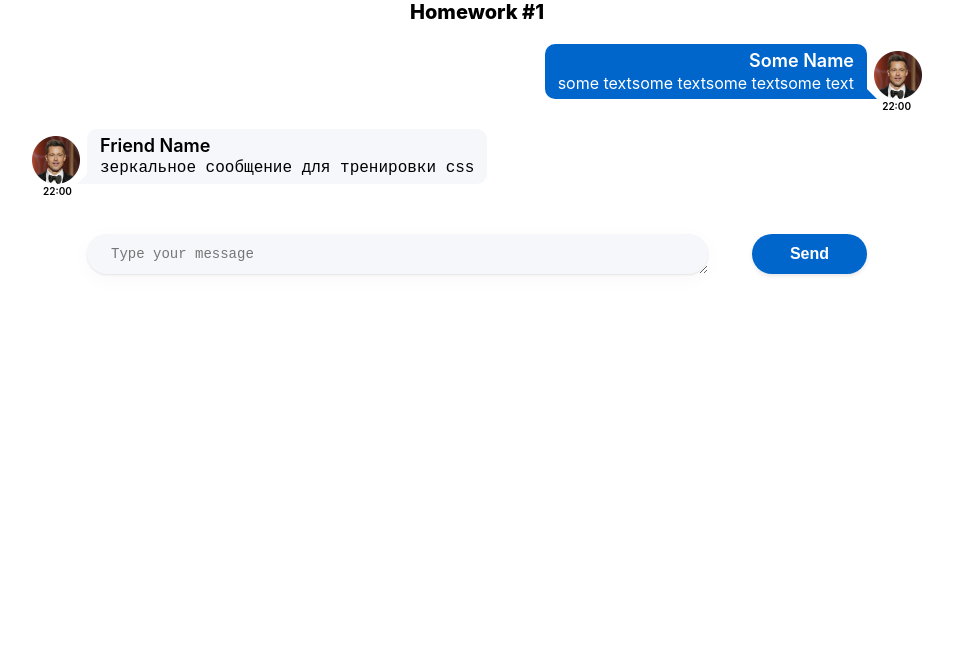
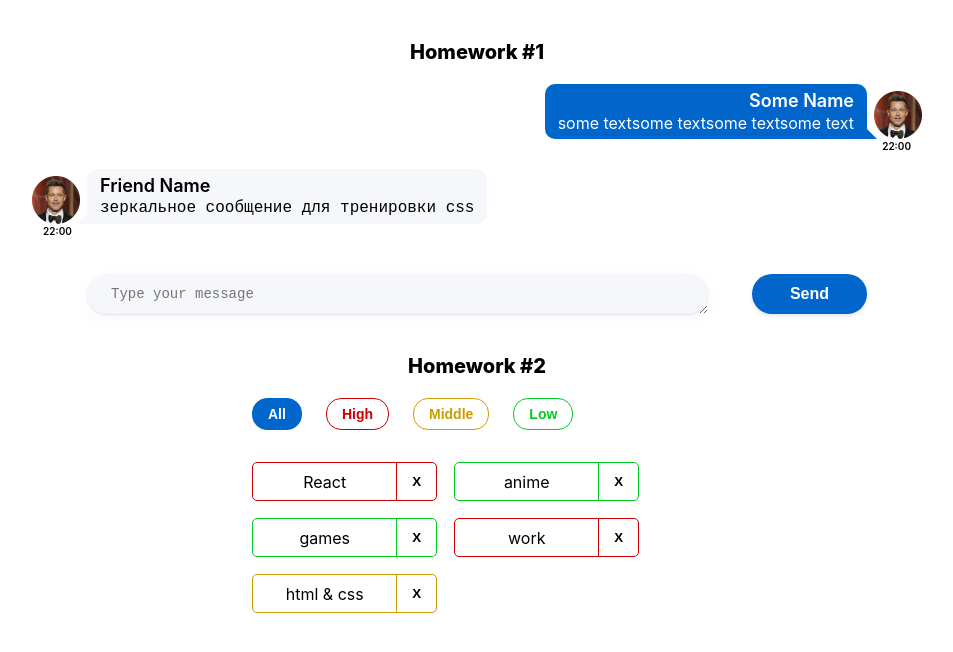
Before and after one commit to Daniyel-Tkachuk/homework-autoCheck-2, a React (Create React App) app: page / in a window 1280 px wide. Shown: the top 652 px of the page, without its empty margins (163-1116 px from the left). Built offline with nearby package versions, Linux system fonts and the light colour scheme.

Commit message:
added HW2

```diff
--- a/src/s1-main/App.module.css
+++ b/src/s1-main/App.module.css
@@ -3,7 +3,9 @@
 }
 
 .hw {
-
+    display: flex;
+    align-items: center;
+    justify-content: center;
 }
 
 .wrapperHW1 {
@@ -20,5 +22,6 @@
     font-size: 20px;
     font-weight: 800;
     text-align: center;
+    margin-top: 40px;
     margin-bottom: 20px;
 }
--- a/src/s1-main/App.tsx
+++ b/src/s1-main/App.tsx
@@ -1,13 +1,15 @@
 import React from 'react'
 import s from './App.module.css'
 import HW1 from '../s2-homeworks/hw01/HW1'
+import HW2 from "../s2-homeworks/hw02/HW2";
+
 
 function App() {
     return (
         <div className={s.App}>
             <HW1/>
             {/*раскомментировать по ходу выполнения*/}
-            {/*<HW2/>*/}
+            <HW2/>
             {/*<HW3/>*/}
             {/*<HW4/>*/}
 
--- a/src/s2-homeworks/hw02/HW2.tsx
+++ b/src/s2-homeworks/hw02/HW2.tsx
@@ -17,16 +17,16 @@
 * */
 
 // types
-export type AffairPriorityType = any // need to fix any
+export type AffairPriorityType = 'high' | 'low' | 'middle'
 export type AffairType = {
-    _id: any // need to fix any
-    name: any // need to fix any
+  _id: number
+  name: string
   priority: AffairPriorityType
 }
 export type FilterType = 'all' | AffairPriorityType
 
 // constants
-const defaultAffairs: any = [ // need to fix any
+const defaultAffairs: AffairType[] = [
   {_id: 1, name: 'React', priority: 'high'}, // студенты могут изменить содержимое name и количество элементов в массиве, ...priority не менять!
   {_id: 2, name: 'anime', priority: 'low'},
   {_id: 3, name: 'games', priority: 'low'},
@@ -35,27 +35,24 @@
 ]
 
 // pure helper functions
-export const filterAffairs = (affairs: any, filter: any): any => { // need to fix any
-    //если пришел фильтр "all"...может нам вообще не фильтровать, а вернуть все?
-    //а вот если пришло другое значение...
-
-    return affairs // need to fix
+export const filterAffairs = (affairs: AffairType[], filter: FilterType): AffairType[] => {
+  return filter === 'all'
+    ? affairs
+    : affairs.filter(el => el.priority === filter)
 }
-export const deleteAffair = (affairs: any, _id: any): any => { // need to fix any
-    // need to fix
-    // отбрасывай при помощи метода filter лишних affairs
-    return affairs
+export const deleteAffair = (affairs: AffairType[], _id: number): AffairType[] => {
+  return affairs.filter(el => el._id !== _id)
 }
 
 function HW2() {
-    const [affairs, setAffairs] = useState<any>(defaultAffairs) // need to fix any
+  const [affairs, setAffairs] = useState<AffairType[]>(defaultAffairs)
   const [filter, setFilter] = useState<FilterType>('all')
 
   const filteredAffairs = filterAffairs(affairs, filter)
-    const deleteAffairCallback = (_id: any) => { // need to fix any
+  const deleteAffairCallback = (_id: number) => {
     // need to fix
     // это просто функция стрелочник-она засетает, то что сделает deleteAffair
-        // setAffairs(вызываю функцию(передаю аргументы))
+    setAffairs(deleteAffair(affairs, _id))
   }
 
   return (
--- a/src/s2-homeworks/hw02/affairs/Affairs.tsx
+++ b/src/s2-homeworks/hw02/affairs/Affairs.tsx
@@ -4,25 +4,24 @@
 import s from './Affairs.module.css'
 
 type AffairsPropsType = {
-    data: any // need to fix any
-    setFilter: any  //(filter: FilterType) => void -запоминай, как типизируется useState
-    deleteAffairCallback: any  //не забывай, что функция сюда приехала не пустой
+    data: AffairType[]
+    setFilter: (filter: FilterType) => void  //(filter: FilterType) => void -запоминай, как типизируется useState
+    deleteAffairCallback: (_id: number) => void  //не забывай, что функция сюда приехала не пустой
     filter: FilterType
 }
 
 function Affairs(props: AffairsPropsType) {
     const setAll = () => {
-        // need to fix
-        //пропс.setFilter('all')
+       props.setFilter('all')
     }
     const setHigh = () => {
-        // need to fix
+        props.setFilter('high')
     }
     const setMiddle = () => {
-        // need to fix
+        props.setFilter('middle')
     }
     const setLow = () => {
-        // need to fix
+        props.setFilter('low')
     }
 
     const cnAll = s.button + ' ' + s.all + (props.filter === 'all' ? ' ' + s.active : '')
--- a/src/s2-homeworks/hw02/affairs/affair/Affair.tsx
+++ b/src/s2-homeworks/hw02/affairs/affair/Affair.tsx
@@ -1,12 +1,12 @@
 import React from 'react'
-import { AffairType } from '../../HW2'
+import {AffairType} from '../../HW2'
 import s from './Affair.module.css'
 import s2 from '../Affairs.module.css'
 
 type AffairPropsType = {
   // key не нужно типизировать
   affair: AffairType
-    deleteAffairCallback: any // need to fix any
+  deleteAffairCallback: (_id: number) => void // need to fix any
 }
 
 function Affair(props: AffairPropsType) {
@@ -19,6 +19,7 @@
     // далее из Affairs всплывет в HW2->
     // в HW2 находим deleteAffairCallback- это и есть наш клиент ->
     // deleteAffairCallback вызовет setAffairs(...) и   deleteAffair(...)
+    props.deleteAffairCallback(props.affair._id)
   }
 
   const nameClass = s.name + ' ' + s2[props.affair.priority]
@@ -31,25 +32,19 @@
       className={affairClass}
     >
       <div id={'hw2-name-' + props.affair._id} className={nameClass}>
-                {/*создаёт студент*/}
-                {/* ПРОПС.ВЫВОДИМ ИМЯ*/}
-                {/**/}
+        {props.affair.name}
       </div>
       <div id={'hw2-priority-' + props.affair._id} hidden>
-                {/*создаёт студент*/}
-
-                {/**/}
+        {props.affair.priority}
       </div>
 
       <button
         id={'hw2-button-delete-' + props.affair._id}
         className={buttonClass}
         // need to fix
-                //ОНКЛИК={ФУНКЦИЯ}
+        onClick={deleteCallback}
       >
-                {/*текст кнопки могут изменить студенты*/}
         X
-                {/**/}
       </button>
     </div>
   )
```
Lines whose indentation alone changed are shown as unchanged.
